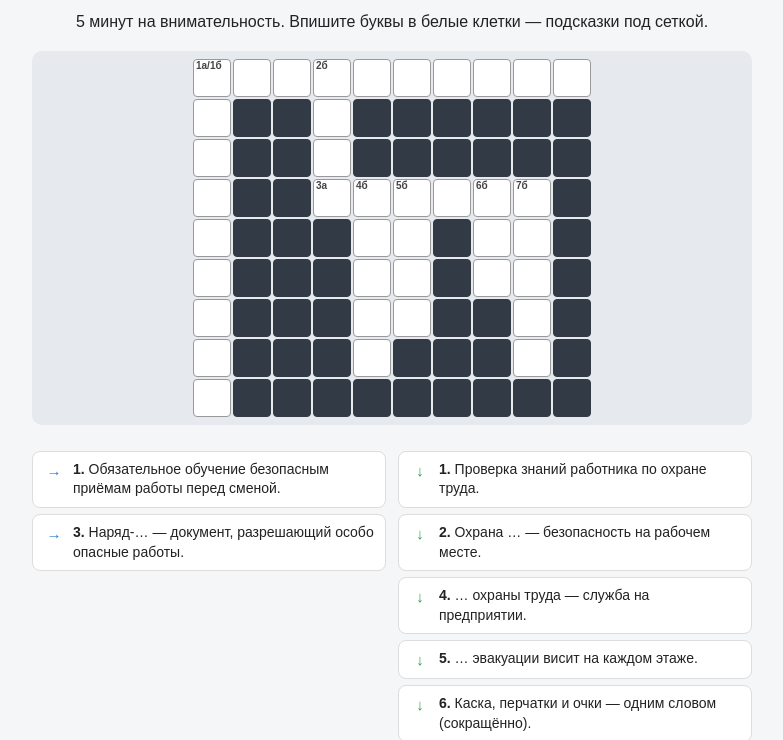
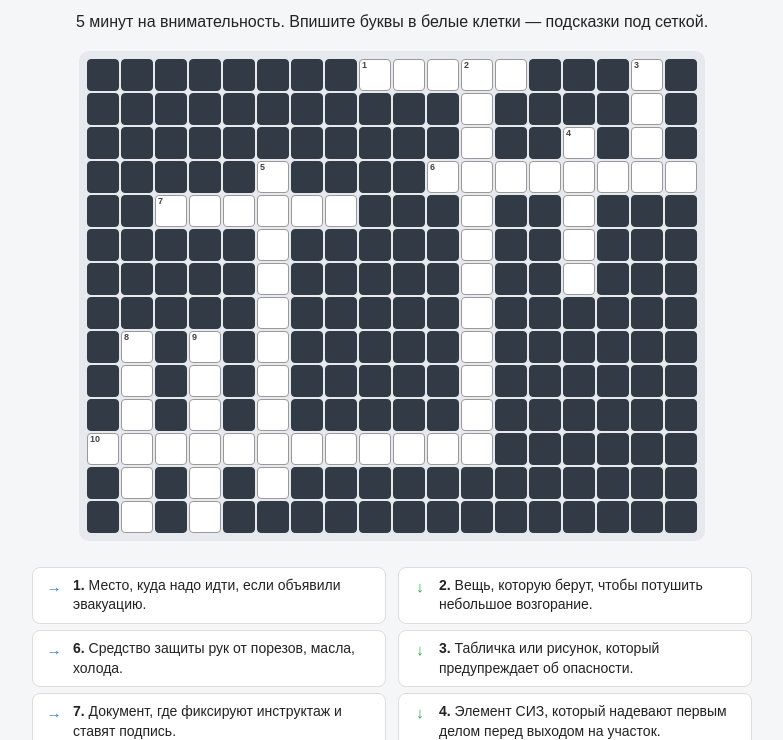
Before and after one commit to Kassiopii/Krossvord, a plain HTML site: page index.html in a window 1280 px wide. Shown: the part 60-800 px from the top of the page, without its empty margins (248-1031 px from the left). Drawn offline with Linux system fonts and the light colour scheme.

Commit message:
Update index.html

```diff
--- a/index.html
+++ b/index.html
@@ -14,24 +14,25 @@
     padding: 16px;
   }
   h1 { text-align: center; font-size: 22px; }
+  .gridwrap { overflow-x: auto; margin: 20px 0; }
   #grid {
     display: grid;
-    grid-template-columns: repeat(10, 38px);
+    grid-template-columns: repeat(18, 32px);
     gap: 2px;
-    justify-content: center;
-    margin: 20px 0;
+    width: max-content;
+    margin: 0 auto;
     padding: 8px;
     background: #e6e9ee;
     border-radius: 10px;
   }
   .cell {
-    width: 38px;
-    height: 38px;
+    width: 32px;
+    height: 32px;
     background: #fff;
     border: 1px solid #999;
     border-radius: 4px;
     text-align: center;
-    font-size: 18px;
+    font-size: 16px;
     font-weight: bold;
     text-transform: uppercase;
     box-sizing: border-box;
@@ -47,7 +48,7 @@
     position: absolute;
     top: 1px;
     left: 3px;
-    font-size: 10px;
+    font-size: 9px;
     font-weight: bold;
     color: #444;
     pointer-events: none;
@@ -113,9 +114,9 @@
   }
   #message.ok  { color: #2d9d4f; }
   #message.err { color: #c33; }
-  @media (max-width: 480px) {
-    #grid { grid-template-columns: repeat(10, 36px); }
-    .cell { width: 36px; height: 36px; font-size: 18px; }
+  @media (max-width: 620px) {
+    #grid { grid-template-columns: repeat(18, 26px); gap: 1px; padding: 6px; }
+    .cell { width: 26px; height: 26px; font-size: 13px; }
   }
 </style>
 </head>
@@ -124,20 +125,24 @@
 <h1>Кроссворд «Вахта и безопасность»</h1>
 <p style="text-align:center">5 минут на внимательность. Впишите буквы в белые клетки — подсказки под сеткой.</p>
 
-<div id="grid"></div>
+<div class="gridwrap">
+  <div id="grid"></div>
+</div>
 
 <div class="clues">
   <div class="col">
-    <div class="clue"><span class="dir">&#8594;</span><span><b>1.</b> Обязательное обучение безопасным приёмам работы перед сменой.</span></div>
-    <div class="clue"><span class="dir">&#8594;</span><span><b>3.</b> Наряд-… — документ, разрешающий особо опасные работы.</span></div>
+    <div class="clue"><span class="dir">&#8594;</span><span><b>1.</b> Место, куда надо идти, если объявили эвакуацию.</span></div>
+    <div class="clue"><span class="dir">&#8594;</span><span><b>6.</b> Средство защиты рук от порезов, масла, холода.</span></div>
+    <div class="clue"><span class="dir">&#8594;</span><span><b>7.</b> Документ, где фиксируют инструктаж и ставят подпись.</span></div>
+    <div class="clue"><span class="dir">&#8594;</span><span><b>10.</b> Состояние, когда риск сведён к минимуму и работать можно спокойно.</span></div>
   </div>
   <div class="col">
-    <div class="clue"><span class="dir down">&#8595;</span><span><b>1.</b> Проверка знаний работника по охране труда.</span></div>
-    <div class="clue"><span class="dir down">&#8595;</span><span><b>2.</b> Охрана … — безопасность на рабочем месте.</span></div>
-    <div class="clue"><span class="dir down">&#8595;</span><span><b>4.</b> … охраны труда — служба на предприятии.</span></div>
-    <div class="clue"><span class="dir down">&#8595;</span><span><b>5.</b> … эвакуации висит на каждом этаже.</span></div>
-    <div class="clue"><span class="dir down">&#8595;</span><span><b>6.</b> Каска, перчатки и очки — одним словом (сокращённо).</span></div>
-    <div class="clue"><span class="dir down">&#8595;</span><span><b>7.</b> Защита головы вахтёра.</span></div>
+    <div class="clue"><span class="dir down">&#8595;</span><span><b>2.</b> Вещь, которую берут, чтобы потушить небольшое возгорание.</span></div>
+    <div class="clue"><span class="dir down">&#8595;</span><span><b>3.</b> Табличка или рисунок, который предупреждает об опасности.</span></div>
+    <div class="clue"><span class="dir down">&#8595;</span><span><b>4.</b> Элемент СИЗ, который надевают первым делом перед выходом на участок.</span></div>
+    <div class="clue"><span class="dir down">&#8595;</span><span><b>5.</b> Короткое обучение перед началом работ, где рассказывают про риски на месте.</span></div>
+    <div class="clue"><span class="dir down">&#8595;</span><span><b>8.</b> То, что нельзя оставлять поперёк прохода — частая причина падений.</span></div>
+    <div class="clue"><span class="dir down">&#8595;</span><span><b>9.</b> То, что делают перед сменой: проверяют инструмент, ограждения, освещение.</span></div>
   </div>
 </div>
 
@@ -164,29 +169,36 @@ var ENTRY_NAME  = "entry.ФАМИЛИЯ";   // поле «Фамилия»
 var ENTRY_SCORE = "entry.БАЛЛЫ";     // поле «Правильных ответов»
 // ============================
 
-// Сетка: буква = клетка для ввода, # = пустая
+// Сетка из исходного файла: буква = клетка для ввода, # = пустая. 14 строк x 18 столбцов.
 var layout = [
-  "ИНСТРУКТАЖ",
-  "С##Р######",
-  "П##У######",
-  "Ы##ДОПУСК#",
-  "Т###ТЛ#ИА#",
-  "А###ДА#ЗС#",
-  "Н###ЕН##К#",
-  "И###Л###А#",
-  "Е#########"
+  "########ВЫХОД###З#",
+  "###########Г####Н#",
+  "###########Н##К#А#",
+  "#####И####ПЕРЧАТКИ",
+  "##ЖУРНАЛ###Т##С###",
+  "#####С#####У##К###",
+  "#####Т#####Ш##А###",
+  "#####Р#####И######",
+  "#К#О#У#####Т######",
+  "#А#С#К#####Е######",
+  "#Б#М#Т#####Л######",
+  "БЕЗОПАСНОСТЬ######",
+  "#Л#Т#Ж############",
+  "#Ь#Р##############"
 ];
 
 // Слова: список клеток [строка, столбец] и правильный ответ
 var words = [
-  { cells: [[0,0],[0,1],[0,2],[0,3],[0,4],[0,5],[0,6],[0,7],[0,8],[0,9]], answer: "ИНСТРУКТАЖ", num: "1а" },
-  { cells: [[3,3],[3,4],[3,5],[3,6],[3,7],[3,8]],                          answer: "ДОПУСК",     num: "3а" },
-  { cells: [[0,0],[1,0],[2,0],[3,0],[4,0],[5,0],[6,0],[7,0],[8,0]],        answer: "ИСПЫТАНИЕ",  num: "1б" },
-  { cells: [[0,3],[1,3],[2,3],[3,3]],                                      answer: "ТРУД",       num: "2б" },
-  { cells: [[3,4],[4,4],[5,4],[6,4],[7,4]],                                answer: "ОТДЕЛ",      num: "4б" },
-  { cells: [[3,5],[4,5],[5,5],[6,5]],                                      answer: "ПЛАН",       num: "5б" },
-  { cells: [[3,7],[4,7],[5,7]],                                            answer: "СИЗ",        num: "6б" },
-  { cells: [[3,8],[4,8],[5,8],[6,8],[7,8]],                                answer: "КАСКА",      num: "7б" }
+  { answer: "ВЫХОД",        cells: [[0,8],[0,9],[0,10],[0,11],[0,12]], num: "1" },
+  { answer: "ОГНЕТУШИТЕЛЬ", cells: [[0,11],[1,11],[2,11],[3,11],[4,11],[5,11],[6,11],[7,11],[8,11],[9,11],[10,11],[11,11]], num: "2" },
+  { answer: "ЗНАК",         cells: [[0,16],[1,16],[2,16],[3,16]], num: "3" },
+  { answer: "КАСКА",        cells: [[2,14],[3,14],[4,14],[5,14],[6,14]], num: "4" },
+  { answer: "ИНСТРУКТАЖ",   cells: [[3,5],[4,5],[5,5],[6,5],[7,5],[8,5],[9,5],[10,5],[11,5],[12,5]], num: "5" },
+  { answer: "ПЕРЧАТКИ",     cells: [[3,10],[3,11],[3,12],[3,13],[3,14],[3,15],[3,16],[3,17]], num: "6" },
+  { answer: "ЖУРНАЛ",       cells: [[4,2],[4,3],[4,4],[4,5],[4,6],[4,7]], num: "7" },
+  { answer: "КАБЕЛЬ",       cells: [[8,1],[9,1],[10,1],[11,1],[12,1],[13,1]], num: "8" },
+  { answer: "ОСМОТР",       cells: [[8,3],[9,3],[10,3],[11,3],[12,3],[13,3]], num: "9" },
+  { answer: "БЕЗОПАСНОСТЬ", cells: [[11,0],[11,1],[11,2],[11,3],[11,4],[11,5],[11,6],[11,7],[11,8],[11,9],[11,10],[11,11]], num: "10" }
 ];
 
 var grid = document.getElementById("grid");
@@ -278,7 +290,7 @@ function checkAnswers() {
 
 // Перед каждым переходом на форму вписываем в ссылку фамилию и баллы
 function updateFormLink() {
-  var score = words.length - checkAnswers().length; // число полностью угаданных слов
+  var score = words.length - checkAnswers().length; // число полностью угаданных слов (из 10)
   var name = document.getElementById("name").value.trim();
   var params = [];
   if (ENTRY_NAME.indexOf("ФАМИЛИЯ") === -1 && name) {
```
